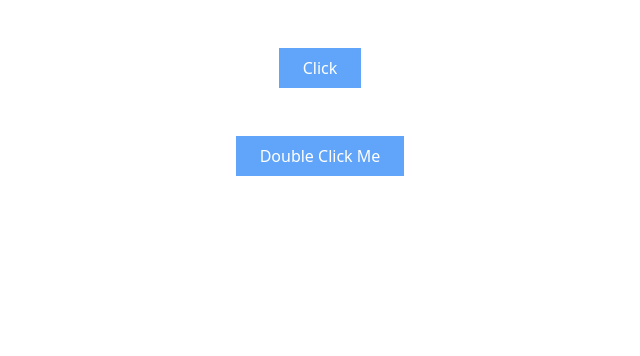
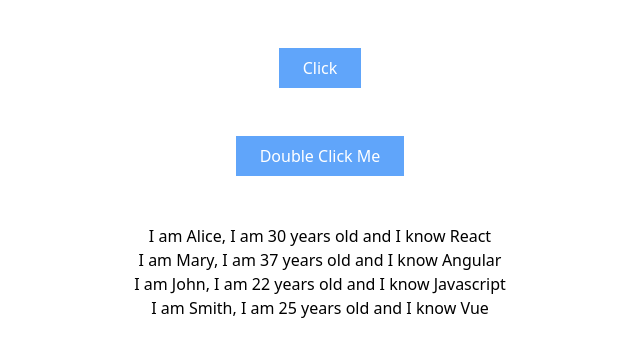
Before and after one commit to Bridgetamana/React_tutorial_1, a React (Create React App) app: page / in a window 1280 px wide. Shown: the top 356 px of the page, without its empty margins (320-960 px from the left). Built offline with nearby package versions, Linux system fonts and the light colour scheme.

Commit message:
list rendering lesson

```diff
--- a/src/App.js
+++ b/src/App.js
@@ -2,12 +2,14 @@
 import Click from './components/Click';
 import Counter from './components/Counter';
 import Greet from './components/Greet';
+import NameList from './components/NameList';
 
 function App() {
   return (
     <div>
       <Click />
       <ClassClick />
+      <NameList />
       {/* <Greet name='Bridget'/>
       <Counter /> */}
     </div>
--- /dev/null
+++ b/src/components/NameList.js
@@ -0,0 +1,43 @@
+import React from 'react'
+
+const NameList = () => {
+    const persons = [
+        {
+            id: 1,
+            name: 'Alice',
+            age: 30,
+            skill: 'React',
+        },
+        {
+            id: 2,
+            name: 'Mary',
+            age: 37,
+            skill: 'Angular',
+        },
+        {
+            id: 3,
+            name: 'John',
+            age: 22,
+            skill: 'Javascript',
+        },
+        {
+            id: 4,
+            name: 'Smith',
+            age: 25,
+            skill: 'Vue',
+        }
+    ]
+    // const personList = persons.map(person => <person key={person.id} person={person} />)
+
+    return (
+    <div className="text-center py-12">
+        {
+            persons.map(person => (
+                <h2>I am {person.name}, I am {person.age} years old and I know {person.skill}</h2>
+            ))
+        }
+    </div>
+  )
+}
+
+export default NameList
```
